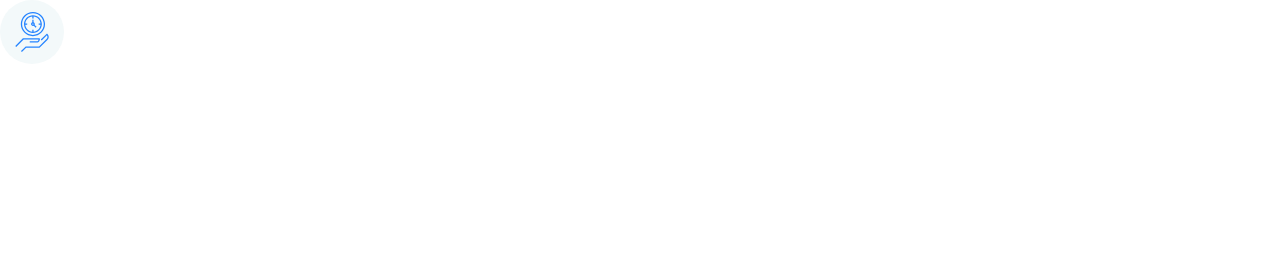
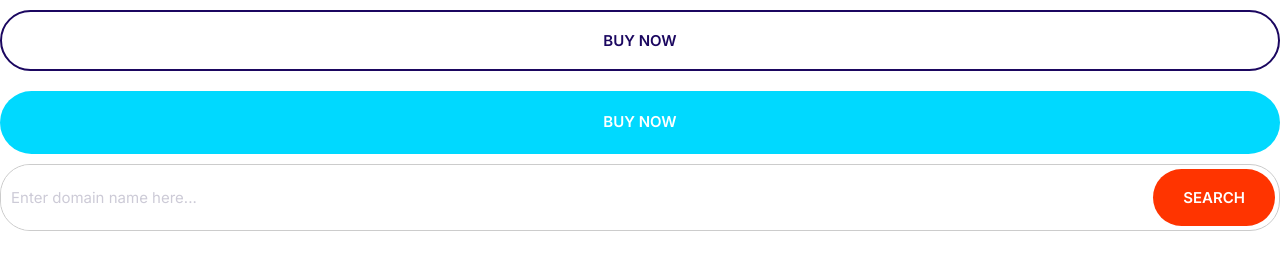
Before and after one commit to PeterVolgers/Alexify, a plain HTML site: page index.html in a window 1280 px wide. Drawn offline with Linux system fonts and the light colour scheme.

Commit message:
Build definitions of button

```diff
--- a/css/styles.css
+++ b/css/styles.css
@@ -4,6 +4,14 @@
   --color-headings: #1b0760;
   --color-primary: #2584ff;
   --color-secondary: #00d9ff;
+  --color-borders: #ccc;
+  --border-radius: 30px;
+}
+
+*,
+*::after,
+*::before {
+  box-sizing: border-box;
 }
 
 /* Typography */
@@ -166,10 +174,110 @@ a {
 
 .icon-container {
   align-items: center;
-  background-color: #f3f9fa;
+  background: #f3f9fa;
   border-radius: 100%;
   display: inline-flex;
   height: 64px;
   justify-content: center;
   width: 64px;
 }
+
+/* Buttons */
+
+.btn {
+  border-radius: 40px;
+  border: 0;
+  cursor: pointer;
+  font-size: 1.8rem;
+  font-weight: 600;
+  margin: 1rem 0;
+  padding: 2rem 3rem;
+  text-align: center;
+  text-transform: uppercase;
+  white-space: nowrap;
+}
+
+.btn--primary {
+  background: var(--color-primary);
+  color: #fff;
+}
+
+.btn--primary:hover {
+  background: #3a8ffd;
+}
+
+.btn--secondary {
+  background: var(--color-secondary);
+  color: #fff;
+}
+.btn--secondary:hover {
+  background: #00c8eb;
+}
+
+.btn--accent {
+  background: var(--color-accent);
+  color: #fff;
+}
+
+.btn--accent:hover {
+  background: #ec3000;
+}
+
+.btn--block {
+  width: 100%;
+  display: inline-block;
+}
+
+.btn--outline {
+  background: #fff;
+  color: var(--color-headings);
+  border: 2px solid var(--color-headings);
+}
+
+.btn--outline:hover {
+  background: var(--color-headings);
+  color: #fff;
+}
+
+@media screen and (min-width: 1024px) {
+  .btn {
+    font-size: 1.5rem;
+  }
+}
+
+/* Inputs */
+
+.input {
+  border-radius: var(--border-radius);
+  border: 1px solid var(--color-borders);
+  color: var(--color-headings);
+  font-size: 2rem;
+  outline: 0;
+  padding: 1.5rem 3.5rem;
+}
+
+::placeholder {
+  color: #cdcbd7;
+}
+
+.input-group {
+  border: 1px solid var(--color-borders);
+  border-radius: var(--border-radius);
+  display: flex;
+}
+
+.input-group .input {
+  border: 0;
+  flex-grow: 1;
+  padding: 1.5rem 1rem;
+}
+
+.input-group .btn {
+  margin: 4px;
+}
+
+@media screen and (min-width: 1024px) {
+  .input {
+    font-size: 1.5rem;
+  }
+}
--- a/index.html
+++ b/index.html
@@ -15,10 +15,15 @@
     <title>Welcome to Alexifie</title>
   </head>
   <body>
-    <span class="icon-container">
-      <svg class="icon icon--primary">
-        <use xlink:href="/Images/sprite.svg#clock"></use>
-      </svg>
-    </span>
+    <button class="btn btn--outline btn--block">Buy now</button>
+    <a href="#" class="btn btn--secondary btn--block">Buy now</a>
+    <div class="input-group">
+      <input
+        type="text"
+        class="input"
+        placeholder="Enter domain name here..."
+      />
+      <button class="btn btn--accent">Search</button>
+    </div>
   </body>
 </html>
```
Also changed, not shown: Components/button.html (added, +4 -0 lines), Components/icons.html (added, +5 -0 lines).
